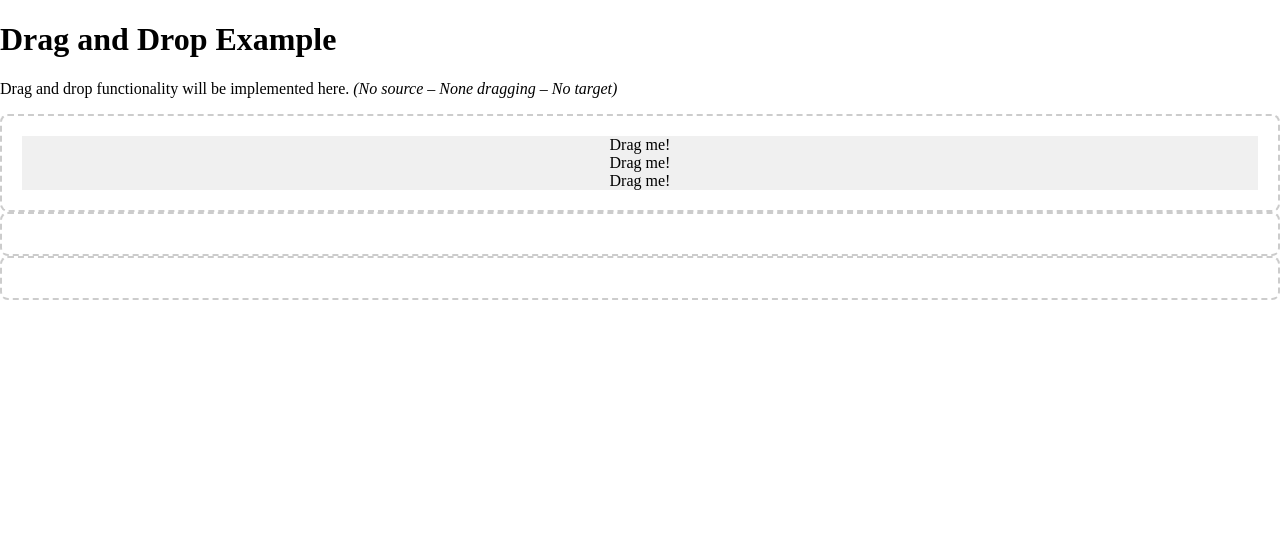
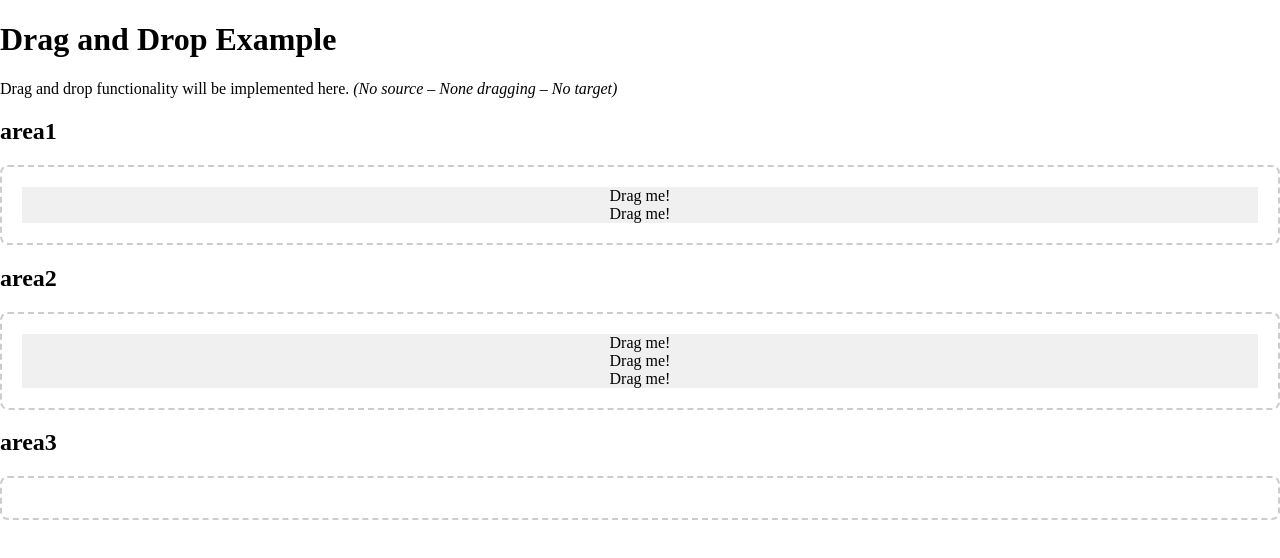
Before and after one commit to roman-nebel/dnd, a React (Vite) app: page / in a window 1280 px wide. Shown: the top 558 px of the page. Built offline with nearby package versions, Linux system fonts and the light colour scheme.

Commit message:
Refactor DragAndDrop component to manage state dynamically and render drag areas based on state

```diff
--- a/src/pages/DragAndDrop.tsx
+++ b/src/pages/DragAndDrop.tsx
@@ -1,9 +1,15 @@
+import { useState } from 'react'
 import DragArea1 from '../components/DragArea1'
 import DragArea2 from '../components/DragArea2'
 import DragElement1 from '../components/DragElement1'
 import { useDragAndDrop } from '../providers/DragAndDrop'
 
 export default function DragAndDrop() {
+  const [state, setState] = useState({
+    area1: ['el1', 'el2'],
+    area2: ['el3', 'el4', 'el5'],
+    area3: [],
+  })
   const { dragElement, dragContainer, dropContainer } = useDragAndDrop()
   return (
     <div>
@@ -16,13 +22,18 @@ export default function DragAndDrop() {
           {dropContainer?.id || 'No target'})
         </i>
       </p>
-      <DragArea1 dropAreaId="area1">
-        <DragElement1 dragElementId={'el'} dragSourceId={'area1'} />
-        <DragElement1 dragElementId={'el2'} dragSourceId={'area1'} />
-        <DragElement1 dragElementId={'el3'} dragSourceId={'area1'} />
-      </DragArea1>
-      <DragArea1 dropAreaId="area2"></DragArea1>
-      <DragArea2 dropAreaId="area3"></DragArea2>
+      {(Object.keys(state) as Array<keyof typeof state>).map((areaId) => {
+        return (
+          <div key={areaId} className="drag-area">
+            <h2>{areaId}</h2>
+            <DragArea1 dropAreaId={areaId}>
+              {state[areaId].map((el) => (
+                <DragElement1 key={el} dragElementId={el} />
+              ))}
+            </DragArea1>
+          </div>
+        )
+      })}
     </div>
   )
 }
--- a/src/providers/DragAndDrop.tsx
+++ b/src/providers/DragAndDrop.tsx
@@ -147,7 +147,6 @@ export function useDropContainer(container: DropContainer) {
   }, [dragElement])
 
   useEffect(() => {
-    console.log(container, dragElement, dropContainer)
     const readyToDrop = Boolean(
       dragElement?.type &&
         container?.droppableTypes &&
@@ -161,6 +160,7 @@ export function useDropContainer(container: DropContainer) {
     setTimeout(() => {
       onDragEnter && onDragEnter()
       updateData({ dropContainer: container })
+      console.log('Drag enter:', findDroppableContainer(container?.id || null))
     }, 16)
   }
 
```
